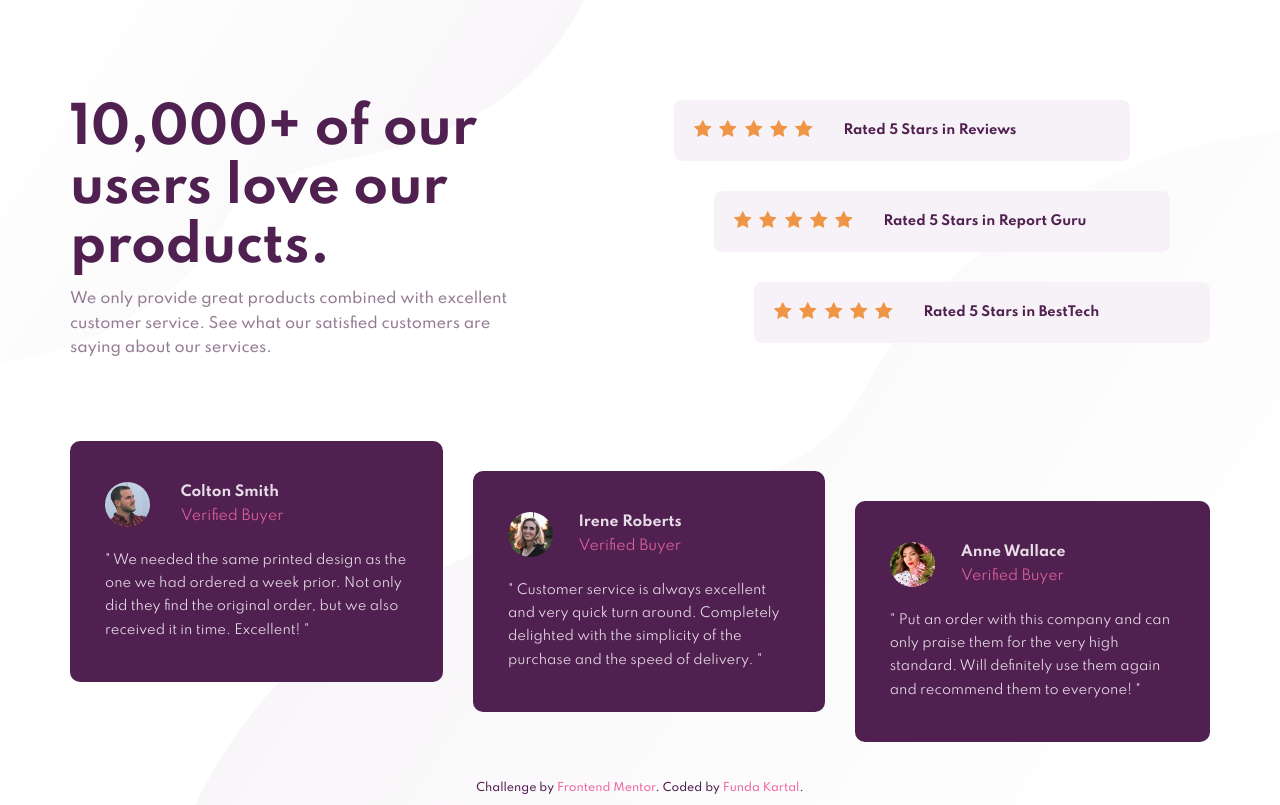
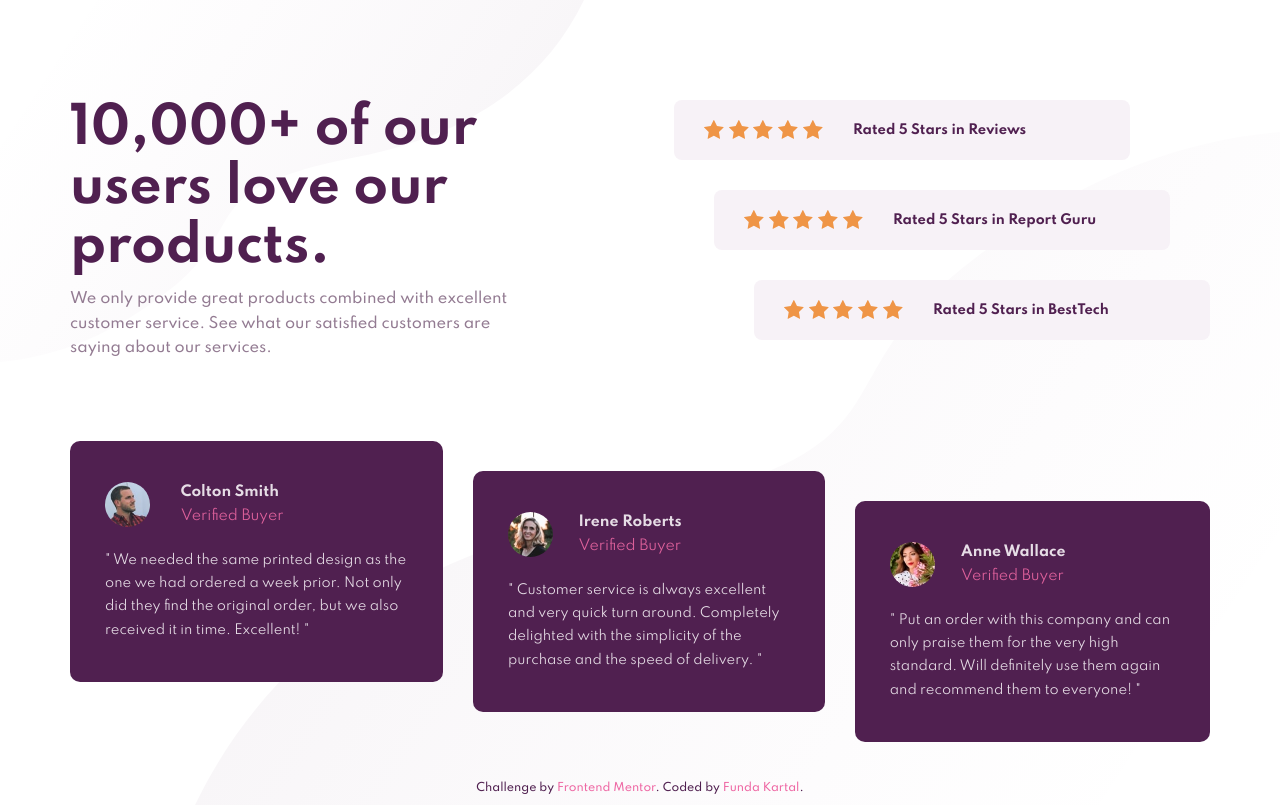
Before and after one commit to fundakartal/social-proof-section, a website: page index.html in a window 1280 px wide. Drawn offline with Linux system fonts and the light colour scheme.

Commit message:
star-rating > background-image

```diff
--- a/index.html
+++ b/index.html
@@ -32,112 +32,19 @@
         </div>
         <div class="reviews">
           <div class="reviews-item">
-            <div class="reviews-item-stars">
-              <img
-                src="./images/icon-star.svg"
-                alt=""
-                class="star"
-                aria-hidden="true"
-              />
-              <img
-                src="./images/icon-star.svg"
-                alt=""
-                class="star"
-                aria-hidden="true"
-              />
-              <img
-                src="./images/icon-star.svg"
-                alt=""
-                class="star"
-                aria-hidden="true"
-              />
-              <img
-                src="./images/icon-star.svg"
-                alt=""
-                class="star"
-                aria-hidden="true"
-              />
-              <img
-                src="./images/icon-star.svg"
-                alt=""
-                class="star"
-                aria-hidden="true"
-              />
-            </div>
+            <div class="reviews-item-stars"></div>
             <p class="reviews-item-text">
               <strong>Rated 5 Stars in Reviews</strong>
             </p>
           </div>
           <div class="reviews-item">
-            <div class="reviews-item-stars">
-              <img
-                src="./images/icon-star.svg"
-                alt=""
-                class="star"
-                aria-hidden="true"
-              />
-              <img
-                src="./images/icon-star.svg"
-                alt=""
-                class="star"
-                aria-hidden="true"
-              />
-              <img
-                src="./images/icon-star.svg"
-                alt=""
-                class="star"
-                aria-hidden="true"
-              />
-              <img
-                src="./images/icon-star.svg"
-                alt=""
-                class="star"
-                aria-hidden="true"
-              />
-              <img
-                src="./images/icon-star.svg"
-                alt=""
-                class="star"
-                aria-hidden="true"
-              />
-            </div>
+            <div class="reviews-item-stars"></div>
             <p class="reviews-item-text">
               <strong>Rated 5 Stars in Report Guru</strong>
             </p>
           </div>
           <div class="reviews-item">
-            <div class="reviews-item-stars">
-              <img
-                src="./images/icon-star.svg"
-                alt=""
-                class="star"
-                aria-hidden="true"
-              />
-              <img
-                src="./images/icon-star.svg"
-                alt=""
-                class="star"
-                aria-hidden="true"
-              />
-              <img
-                src="./images/icon-star.svg"
-                alt=""
-                class="star"
-                aria-hidden="true"
-              />
-              <img
-                src="./images/icon-star.svg"
-                alt=""
-                class="star"
-                aria-hidden="true"
-              />
-              <img
-                src="./images/icon-star.svg"
-                alt=""
-                class="star"
-                aria-hidden="true"
-              />
-            </div>
+            <div class="reviews-item-stars"></div>
             <p class="reviews-item-text">
               <strong>Rated 5 Stars in BestTech</strong>
             </p>
@@ -145,45 +52,57 @@
         </div>
         <div class="comments">
           <figure class="comments-item">
-            <img class="user-img" src="./images/image-colton.jpg" alt="Colton Smith">
+            <img
+              class="user-img"
+              src="./images/image-colton.jpg"
+              alt="Colton Smith"
+            />
             <blockquote class="comments-item-text">
-              <p>" We needed the same printed design as the one we had ordered a
-                week prior. Not only did they find the original order, but we also
-                received it in time. Excellent! "</p>
+              <p>
+                " We needed the same printed design as the one we had ordered a
+                week prior. Not only did they find the original order, but we
+                also received it in time. Excellent! "
+              </p>
             </blockquote>
             <figcaption>
               <p class="user-name">Colton Smith</p>
-              <p class="user-title">
-                Verified Buyer
-              </p>
+              <p class="user-title">Verified Buyer</p>
             </figcaption>
           </figure>
           <figure class="comments-item">
-            <img class="user-img" src="./images/image-irene.jpg" alt="Irene Roberts">
+            <img
+              class="user-img"
+              src="./images/image-irene.jpg"
+              alt="Irene Roberts"
+            />
             <blockquote class="comments-item-text">
-              <p>" Customer service is always excellent and very quick turn around.
-                Completely delighted with the simplicity of the purchase and the
-                speed of delivery. "</p>
+              <p>
+                " Customer service is always excellent and very quick turn
+                around. Completely delighted with the simplicity of the purchase
+                and the speed of delivery. "
+              </p>
             </blockquote>
             <figcaption>
               <p class="user-name">Irene Roberts</p>
-              <p class="user-title">
-                Verified Buyer
-              </p>
+              <p class="user-title">Verified Buyer</p>
             </figcaption>
           </figure>
           <figure class="comments-item">
-            <img class="user-img" src="./images/image-anne.jpg" alt="Anne Wallace">
+            <img
+              class="user-img"
+              src="./images/image-anne.jpg"
+              alt="Anne Wallace"
+            />
             <blockquote class="comments-item-text">
-              <p>" Put an order with this company and can only praise them for the
-                very high standard. Will definitely use them again and recommend
-                them to everyone! "</p>
+              <p>
+                " Put an order with this company and can only praise them for
+                the very high standard. Will definitely use them again and
+                recommend them to everyone! "
+              </p>
             </blockquote>
             <figcaption>
               <p class="user-name">Anne Wallace</p>
-              <p class="user-title">
-                Verified Buyer
-              </p>
+              <p class="user-title">Verified Buyer</p>
             </figcaption>
           </figure>
         </div>
@@ -196,7 +115,5 @@
         >Frontend Mentor</a
       >. Coded by <a href="https://github.com/fundakartal">Funda Kartal</a>.
     </footer>
-
-
   </body>
 </html>
--- a/scss/pages/main.scss
+++ b/scss/pages/main.scss
@@ -92,12 +92,15 @@ body {
     row-gap: 3rem;
   }
   &-item {
+    // display: flex;
+
     border-radius: 0.8rem;
     width: 100%;
     padding: 1.5rem 0;
     background-color: $color-Light-Grayish-Magenta;
     transition: box-shadow 0.3s ease;
     cursor: pointer;
+
     @include mq('tablet') {
       display: flex;
       align-items: center;
@@ -118,21 +121,18 @@ body {
     @include mq('desktop') {
       padding: 2rem 0;
     }
-    &-stars {
-      margin-bottom: 1rem;
+    .reviews-item-stars {
+      margin-left: auto;
+      margin-right: auto;
+      margin-bottom: 1.5rem;
+      width: 119px;
+      height: 2rem;
+      background-image: url(../images/icon-star.svg);
+      background-repeat: space;
+      background-size: 2rem;
       @include mq('tablet') {
-        margin-bottom: 0;
-        margin-left: 2rem;
-      }
-      .star {
-        width: 1.8rem;
-        transition: transform 0.3s ease;
-        &:not(:last-child) {
-          margin-right: 0.4rem;
-        }
-        &:hover {
-          transform: scale(1.5);
-        }
+        margin: unset;
+        margin-left: 3rem;
       }
     }
   }
```
Also changed, not shown: css/style.css.
